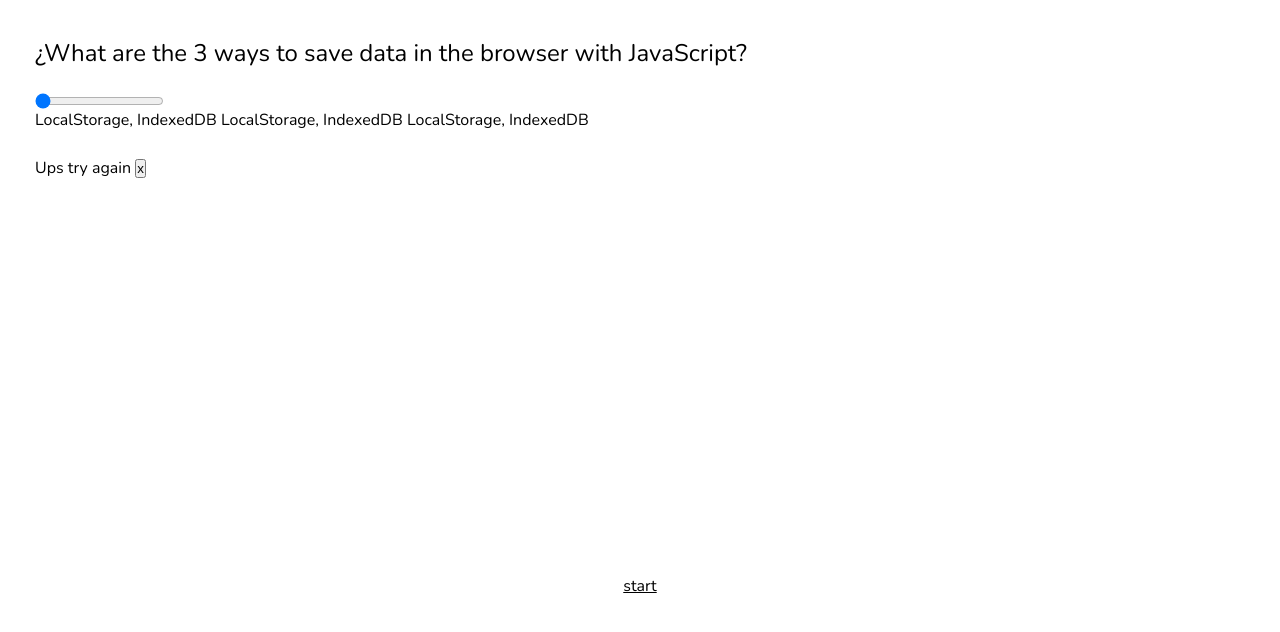
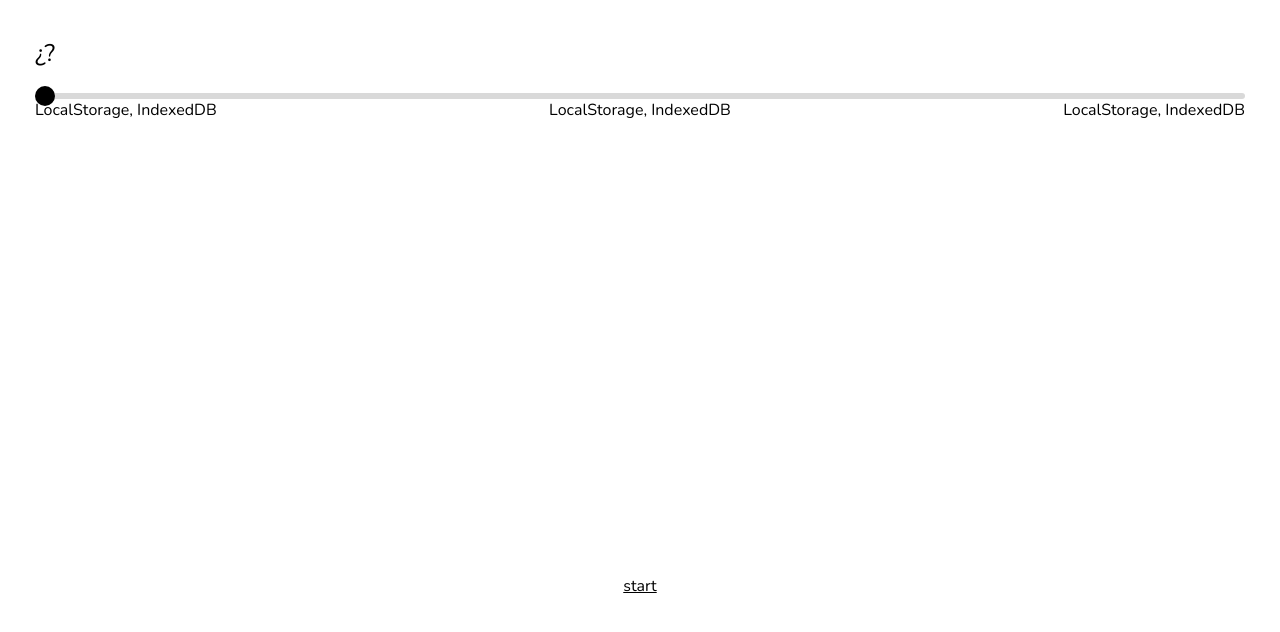
Before and after one commit to Brayan1425/rulea-bootcamp-questionary, a plain HTML site: page flow/Questions-03.html in a window 1280 px wide. Shown: the part 92-724 px from the top of the page. Drawn offline with Linux system fonts and the light colour scheme.

Commit message:
add changes in question 1,2,3 of the html and css

```diff
--- a/css/homepage.css
+++ b/css/homepage.css
@@ -48,3 +48,24 @@
 .form__item{
     margin-bottom:1.6em;
 }
+.slider{
+    width: 100% ;
+    height: 0.438em ;
+    background:#D9D9D9 ;
+    -webkit-appearance: none;
+    border-radius: 0.250em;
+
+}
+
+.slider::-webkit-slider-thumb {
+    -webkit-appearance: none;
+    width: 20px;
+    height: 20px;
+    background:#000000;
+    border-radius: 10px;
+ }
+
+.slider__item {
+    display: flex;
+    justify-content: space-between;
+}
--- a/flow/Questions-03.html
+++ b/flow/Questions-03.html
@@ -18,11 +18,11 @@
     <main>
         <form id="form__list" class="form__list">
             <fieldset class="form__container">
-                <legend class="title__question">¿What are the 3 ways to save data in the browser with JavaScript?</legend>
+                <legend class="title__question">¿?</legend>
                 <p class="form__range">
                     <input
                     id="answerOne"
-                    class="input__btn"
+                    class="slider"
                     type="range"
                     name="query-1"
                     value="1"
@@ -30,15 +30,11 @@
                     max="3"
                     step="1">
                 </p>
-                <p class="form__item">
+                <p class="slider__item">
                     <label for="rangeOne">LocalStorage, IndexedDB</label>
                     <label for="rangeTwo">LocalStorage, IndexedDB</label>
                     <label for="rangeThree">LocalStorage, IndexedDB</label>
                 </p>
-                <div class="dialog" id="dialog">
-                    Ups try again
-                    <button onclick="hideModal()">x</button>
-                </div>
             </fieldset>
         <section>
             <a class="link" href="./Last-card.html">start</a>
```
Also changed, not shown: asset/main.js (added, +8 -0 lines), flow/Questions-02.html (+4 -4 lines).
